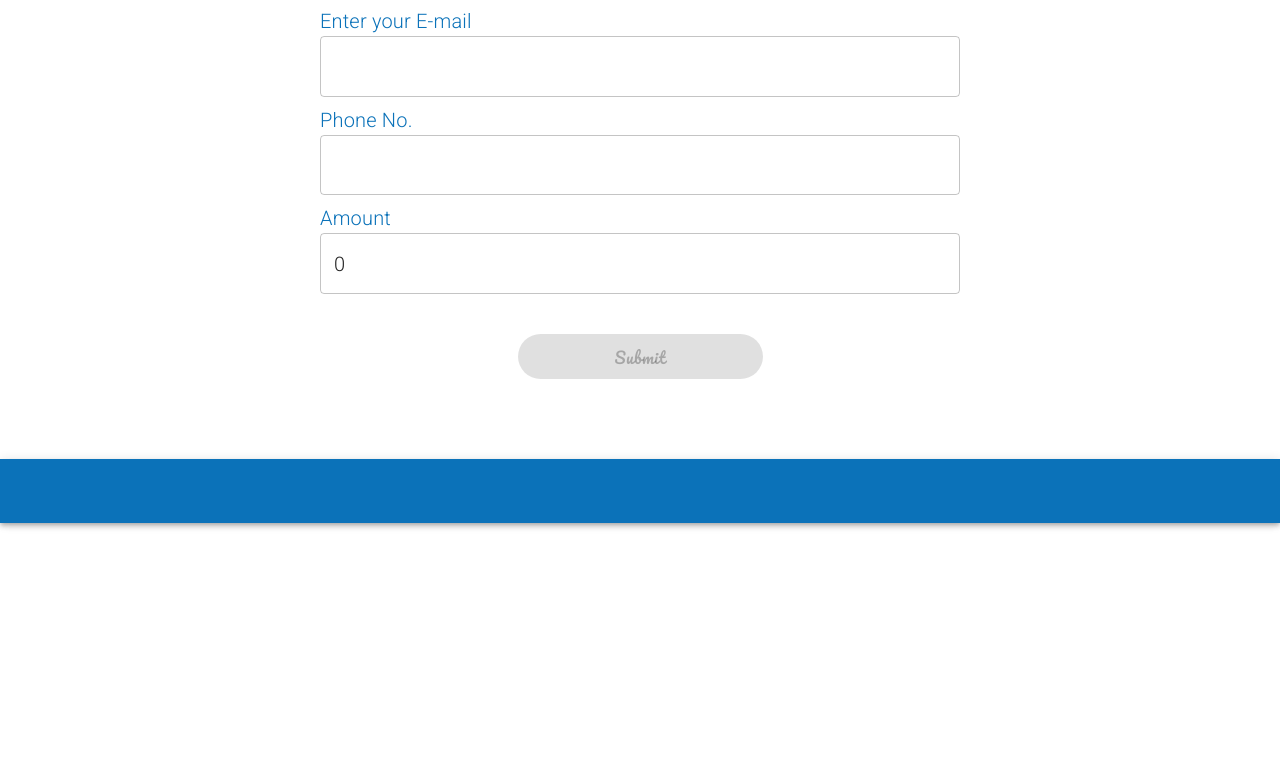
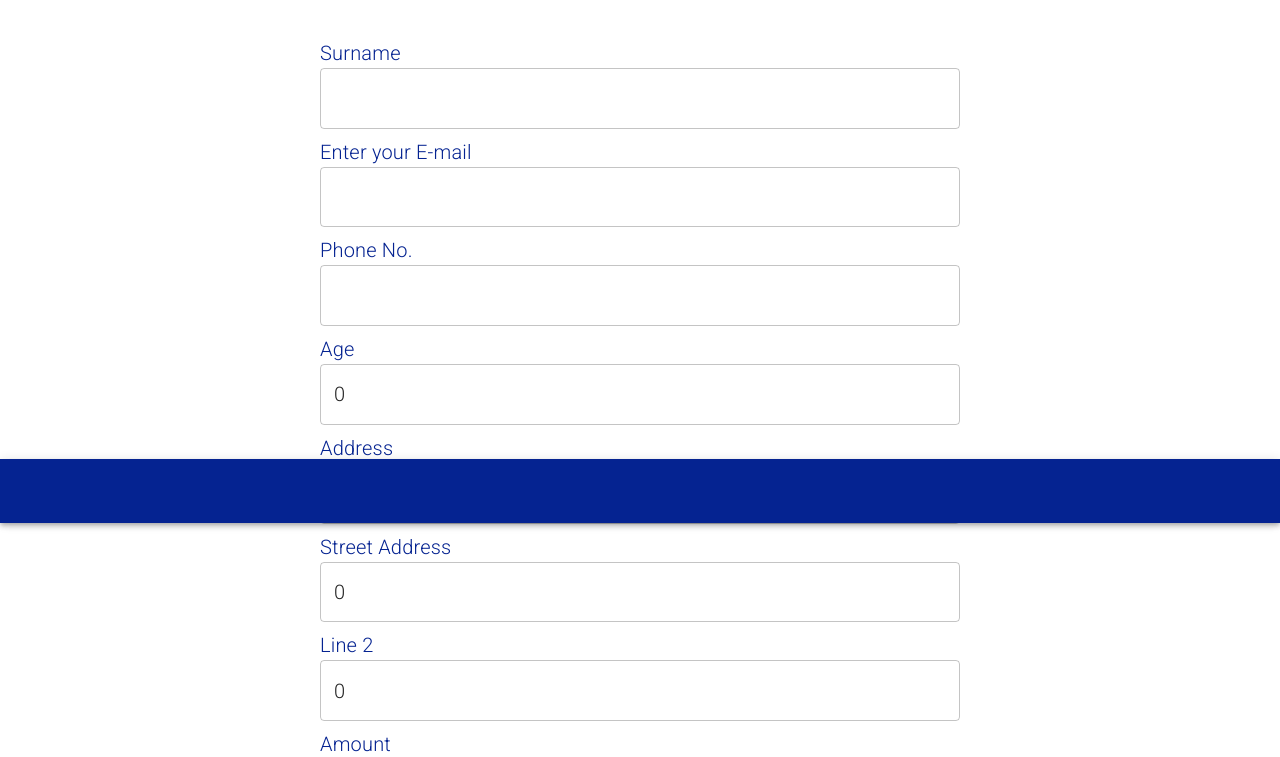
Before and after one commit to ritik2727/BankingSystem, a React (Create React App) app: page /create in a window 1280 px wide. Shown: the part 277-1034 px from the top of the page. Before the commit the page ends 800 px from the top, so only its background shows below. Built offline with nearby package versions, Linux system fonts and the light colour scheme.

Commit message:
colour changes

```diff
--- a/src/components/CreateUser.js
+++ b/src/components/CreateUser.js
@@ -45,6 +45,9 @@ export default function CreateUser(){
     const [emailHelper,setEmailHelper] = useState('');
 
     const [phone,setPhone] = useState('');
+    const [age,setAge] = useState('');
+
+
     const [phoneHelper,setPhoneHelper] = useState('');
 
     const [amount,setAmount] = useState(0)
@@ -108,7 +111,7 @@ export default function CreateUser(){
             name: name,
             email: email,
             phone: phone,
-            amount: amount
+            age: age,
         }).then(() => {
             alert("Details have been saved")
             setLoading(false);
@@ -156,7 +159,19 @@ export default function CreateUser(){
                     style={{maxWidth:matchesXS ? '20em' : matchesSM? '25em' :'40em'}}
                 >
                 <Grid item style={{marginTop:'2em' ,marginBottom:'0.5em'}}>
-                    <Typography style={{color:theme.palette.common.blue}}>Name</Typography>
+                    <Typography style={{color:theme.palette.common.blue}}>First name</Typography>
+                    <TextField
+                        id="name"
+                        variant="outlined"
+                        fullWidth
+                        // error={senderEmailHelper.length !== 0}
+                        // helperText={senderEmailHelper}
+                        value={name}
+                        onChange={(e)=>setName(e.target.value)}
+                    />
+                </Grid>
+                <Grid item style={{marginTop:'2em' ,marginBottom:'0.5em'}}>
+                    <Typography style={{color:theme.palette.common.blue}}>Surname</Typography>
                     <TextField
                         id="name"
                         variant="outlined"
@@ -189,6 +204,46 @@ export default function CreateUser(){
                         helperText={phoneHelper}
                         value={phone}
                         onChange={onChange}
+                    />
+                </Grid>
+                <Grid item style={{marginBottom:'0.5em'}}>
+                    <Typography style={{color:theme.palette.common.blue}}>Age </Typography>
+                    <TextField
+                        id="amount"
+                        variant="outlined"
+                        fullWidth
+                        value={amount}
+                        onChange={onAmountChange}
+                    />
+                </Grid>
+                <Grid item style={{marginBottom:'0.5em'}}>
+                    <Typography style={{color:theme.palette.common.blue}}>Address </Typography>
+                    <TextField
+                        id="amount"
+                        variant="outlined"
+                        fullWidth
+                        value={amount}
+                        onChange={onAmountChange}
+                    />
+                </Grid>
+                <Grid item style={{marginBottom:'0.5em'}}>
+                    <Typography style={{color:theme.palette.common.blue}}>Street Address </Typography>
+                    <TextField
+                        id="amount"
+                        variant="outlined"
+                        fullWidth
+                        value={amount}
+                        onChange={onAmountChange}
+                    />
+                </Grid>
+                <Grid item style={{marginBottom:'0.5em'}}>
+                    <Typography style={{color:theme.palette.common.blue}}>Line 2 </Typography>
+                    <TextField
+                        id="amount"
+                        variant="outlined"
+                        fullWidth
+                        value={amount}
+                        onChange={onAmountChange}
                     />
                 </Grid>
                 <Grid item style={{marginBottom:'0.5em'}}>
--- a/src/components/ui/Theme.js
+++ b/src/components/ui/Theme.js
@@ -1,7 +1,7 @@
 import { createTheme } from '@material-ui/core/styles';
 
-const arcBlue = '#0B72B9';
-const arcOrange = '#FFBA60';
+const arcBlue = '#052391';
+const arcOrange = '#00E2F9';
 const arcGrey ='#868686'
 
 export default createTheme({
```
